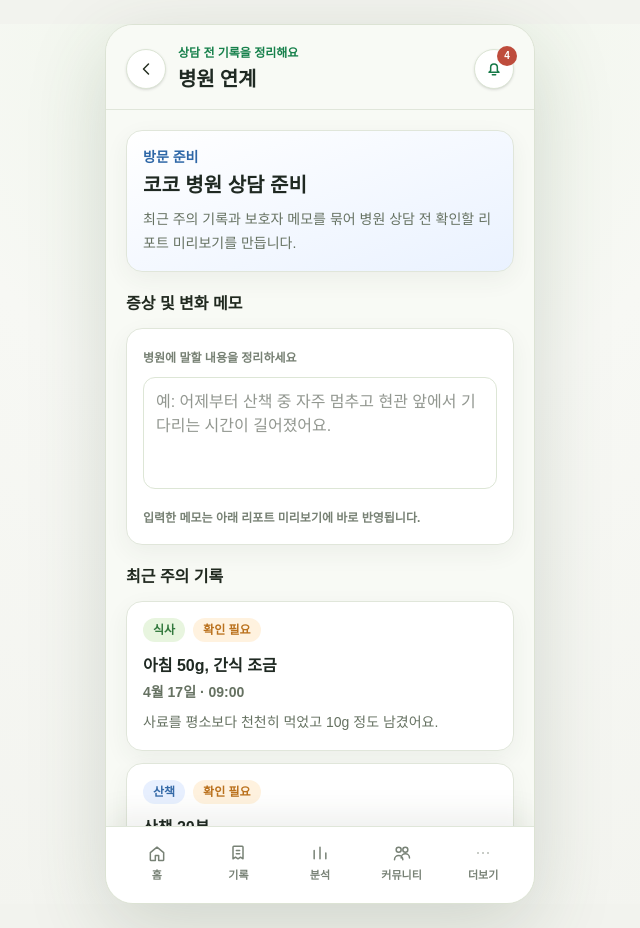
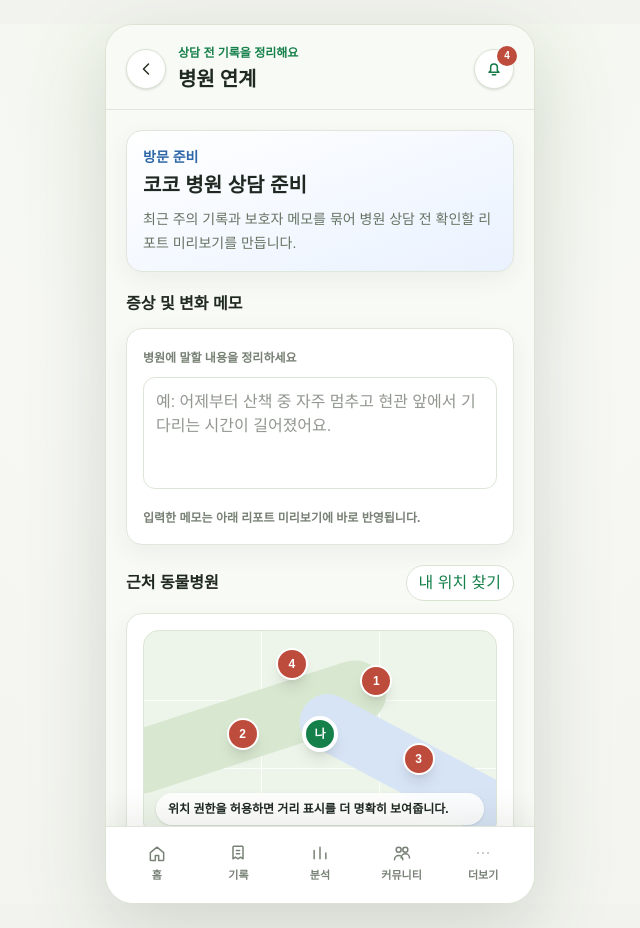
Before and after one commit to PU3-Lab/pet-log-v1.0, a Next.js app in the folder app/web/: page /hospital in a window 1280 px wide. Shown: the whole page, without its empty margins (320-960 px from the left). Built offline with nearby package versions, Linux system fonts and the light colour scheme.

Commit message:
feat: add nearby animal hospital map mock

```diff
--- a/app/web/src/app/hospital/page.tsx
+++ b/app/web/src/app/hospital/page.tsx
@@ -4,12 +4,30 @@ import { useMemo, useState } from "react";
 import { AppShell } from "@/components/app-shell";
 import { usePetLog } from "@/components/pet-log-provider";
 import { Card, CategoryBadge, SectionHeader } from "@/components/ui";
-import { getHospitalConnectSummary } from "@/lib/expansion-features";
+import { getHospitalConnectSummary, getNearbyAnimalHospitals } from "@/lib/expansion-features";
+
+type LocationStatus = "idle" | "loading" | "ready" | "blocked";
 
 export default function HospitalPage() {
   const { profile, records } = usePetLog();
   const [symptomMemo, setSymptomMemo] = useState("");
+  const [locationStatus, setLocationStatus] = useState<LocationStatus>("idle");
   const summary = useMemo(() => getHospitalConnectSummary(profile, records, symptomMemo), [profile, records, symptomMemo]);
+  const nearbyHospitals = useMemo(() => getNearbyAnimalHospitals(locationStatus === "ready"), [locationStatus]);
+
+  function requestNearbyLocation() {
+    if (!("geolocation" in navigator)) {
+      setLocationStatus("blocked");
+      return;
+    }
+
+    setLocationStatus("loading");
+    navigator.geolocation.getCurrentPosition(
+      () => setLocationStatus("ready"),
+      () => setLocationStatus("blocked"),
+      { enableHighAccuracy: false, maximumAge: 300000, timeout: 5000 },
+    );
+  }
 
   return (
     <AppShell subtitle="상담 전 기록을 정리해요" title="병원 연계">
@@ -33,6 +51,83 @@ export default function HospitalPage() {
               />
             </label>
             <p className="mt-3 text-xs font-semibold leading-5 text-[#778174]">입력한 메모는 아래 리포트 미리보기에 바로 반영됩니다.</p>
+          </Card>
+        </section>
+
+        <section>
+          <SectionHeader
+            action={
+              <button
+                className="h-9 rounded-full border border-[#d8e3d2] bg-white px-3 text-xs font-bold text-[#16804b] disabled:text-[#9ca697]"
+                disabled={locationStatus === "loading"}
+                onClick={requestNearbyLocation}
+                type="button"
+              >
+                {locationStatus === "loading" ? "확인 중" : locationStatus === "ready" ? "내 위치 적용됨" : "내 위치 찾기"}
+              </button>
+            }
+            title="근처 동물병원"
+          />
+          <Card>
+            <div className="relative h-52 overflow-hidden rounded-2xl border border-[#dce6d4] bg-[#edf4e9]">
+              <div className="absolute left-0 top-1/3 h-px w-full bg-white/80" />
+              <div className="absolute left-0 top-2/3 h-px w-full bg-white/80" />
+              <div className="absolute left-1/3 top-0 h-full w-px bg-white/80" />
+              <div className="absolute left-2/3 top-0 h-full w-px bg-white/80" />
+              <div className="absolute -left-10 top-16 h-16 w-72 rotate-[-18deg] rounded-full bg-[#d8e7d0]" />
+              <div className="absolute -right-12 bottom-10 h-14 w-64 rotate-[28deg] rounded-full bg-[#d7e4f5]" />
+              <div className="absolute left-1/2 top-1/2 z-10 grid h-9 w-9 -translate-x-1/2 -translate-y-1/2 place-items-center rounded-full border-4 border-white bg-[#16804b] text-xs font-black text-white shadow-lg">
+                나
+              </div>
+              {nearbyHospitals.map((hospital, index) => (
+                <div
+                  className="absolute z-20 grid h-8 w-8 -translate-x-1/2 -translate-y-full place-items-center rounded-full border-2 border-white bg-[#be4c3c] text-xs font-black text-white shadow-lg"
+                  key={hospital.id}
+                  style={{ left: `${hospital.mapPosition.x}%`, top: `${hospital.mapPosition.y}%` }}
+                  title={hospital.name}
+                >
+                  {index + 1}
+                </div>
+              ))}
+              <div className="absolute bottom-3 left-3 right-3 z-30 rounded-2xl bg-white/90 px-3 py-2 shadow-sm backdrop-blur">
+                <p className="text-xs font-bold text-[#1f2922]">
+                  {locationStatus === "ready"
+                    ? "현재 위치 기준 가까운 병원 후보입니다."
+                    : locationStatus === "blocked"
+                      ? "위치 권한이 없어 예상 거리로 표시합니다."
+                      : "위치 권한을 허용하면 거리 표시를 더 명확히 보여줍니다."}
+                </p>
+              </div>
+            </div>
+
+            <div className="mt-4 space-y-3">
+              {nearbyHospitals.map((hospital, index) => (
+                <div className="rounded-2xl border border-[#e0e6da] bg-[#fbfdf8] p-3" key={hospital.id}>
+                  <div className="flex items-start justify-between gap-3">
+                    <div className="min-w-0">
+                      <p className="text-xs font-bold text-[#16804b]">
+                        {index + 1} · {hospital.distanceLabel} · {hospital.etaLabel}
+                      </p>
+                      <h2 className="mt-1 text-sm font-black text-[#1f2922]">{hospital.name}</h2>
+                      <p className="mt-1 text-xs font-semibold text-[#778174]">
+                        {hospital.addressHint} · {hospital.openLabel}
+                      </p>
+                    </div>
+                    <span className="shrink-0 rounded-full bg-[#fff2df] px-2.5 py-1 text-xs font-bold text-[#bb721e]">지도</span>
+                  </div>
+                  <div className="mt-3 flex flex-wrap gap-1.5">
+                    {hospital.tags.map((tag) => (
+                      <span className="rounded-full bg-white px-2.5 py-1 text-xs font-bold text-[#667262]" key={tag}>
+                        {tag}
+                      </span>
+                    ))}
+                  </div>
+                </div>
+              ))}
+            </div>
+            <p className="mt-3 text-xs font-semibold leading-5 text-[#778174]">
+              현재 병원 위치는 MVP 목업 데이터입니다. 실제 주변 검색과 길찾기는 지도 API 연결 후 제공합니다.
+            </p>
           </Card>
         </section>
 
--- a/app/web/src/lib/expansion-features.ts
+++ b/app/web/src/lib/expansion-features.ts
@@ -29,6 +29,22 @@ export type HospitalConnectSummary = {
   shareNotice: string;
 };
 
+export type MapPosition = {
+  x: number;
+  y: number;
+};
+
+export type NearbyAnimalHospital = {
+  id: string;
+  name: string;
+  distanceLabel: string;
+  etaLabel: string;
+  addressHint: string;
+  openLabel: string;
+  tags: string[];
+  mapPosition: MapPosition;
+};
+
 export type ShoppingRecommendation = {
   id: string;
   category: "사료" | "건강 용품" | "케어 용품" | "생활 용품";
@@ -39,6 +55,49 @@ export type ShoppingRecommendation = {
 };
 
 const roleOptions = ["공동 보호자", "기록 담당", "읽기 전용"];
+
+const nearbyAnimalHospitals: Array<Omit<NearbyAnimalHospital, "distanceLabel"> & { distanceMeters: number }> = [
+  {
+    id: "care-vet",
+    name: "펫로그 케어 동물병원",
+    distanceMeters: 450,
+    etaLabel: "도보 6분",
+    addressHint: "현재 위치 북동쪽",
+    openLabel: "진료 중",
+    tags: ["예방접종", "건강검진"],
+    mapPosition: { x: 66, y: 32 },
+  },
+  {
+    id: "night-vet",
+    name: "24시 마음 동물의료센터",
+    distanceMeters: 980,
+    etaLabel: "차량 5분",
+    addressHint: "큰길 건너편",
+    openLabel: "야간 운영",
+    tags: ["야간 상담", "응급"],
+    mapPosition: { x: 28, y: 58 },
+  },
+  {
+    id: "skin-vet",
+    name: "그린펫 피부치과 클리닉",
+    distanceMeters: 1240,
+    etaLabel: "차량 7분",
+    addressHint: "공원 입구 인근",
+    openLabel: "예약 권장",
+    tags: ["피부", "치과"],
+    mapPosition: { x: 78, y: 70 },
+  },
+  {
+    id: "small-vet",
+    name: "소형견 전문 동물병원",
+    distanceMeters: 1700,
+    etaLabel: "차량 9분",
+    addressHint: "주거 단지 방향",
+    openLabel: "진료 중",
+    tags: ["소형견", "행동 상담"],
+    mapPosition: { x: 42, y: 24 },
+  },
+];
 
 export function getSharedCareSummary(profile: PetProfile, records: RecordEntry[]): SharedCareSummary {
   const latestRecord = records[0];
@@ -95,6 +154,19 @@ export function getHospitalConnectSummary(profile: PetProfile, records: RecordEn
   };
 }
 
+export function getNearbyAnimalHospitals(hasPreciseLocation: boolean): NearbyAnimalHospital[] {
+  return nearbyAnimalHospitals.map((hospital) => ({
+    id: hospital.id,
+    name: hospital.name,
+    distanceLabel: formatHospitalDistance(hospital.distanceMeters, hasPreciseLocation),
+    etaLabel: hospital.etaLabel,
+    addressHint: hospital.addressHint,
+    openLabel: hospital.openLabel,
+    tags: hospital.tags,
+    mapPosition: hospital.mapPosition,
+  }));
+}
+
 export function getShoppingRecommendations(profile: PetProfile, records: RecordEntry[]): ShoppingRecommendation[] {
   const noteText = profile.notes.join(" ");
   const hasChickenNote = noteText.includes("닭고기");
@@ -137,3 +209,8 @@ export function getShoppingRecommendations(profile: PetProfile, records: RecordE
     },
   ];
 }
+
+function formatHospitalDistance(distanceMeters: number, hasPreciseLocation: boolean) {
+  const distanceLabel = distanceMeters < 1000 ? `${distanceMeters}m` : `${(distanceMeters / 1000).toFixed(1)}km`;
+  return hasPreciseLocation ? distanceLabel : `예상 ${distanceLabel}`;
+}
```
Also changed, not shown: 2 other files (tests, documents, lock files or other folders).
